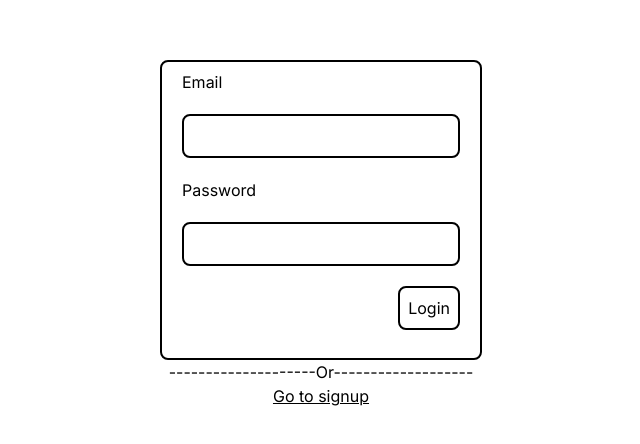
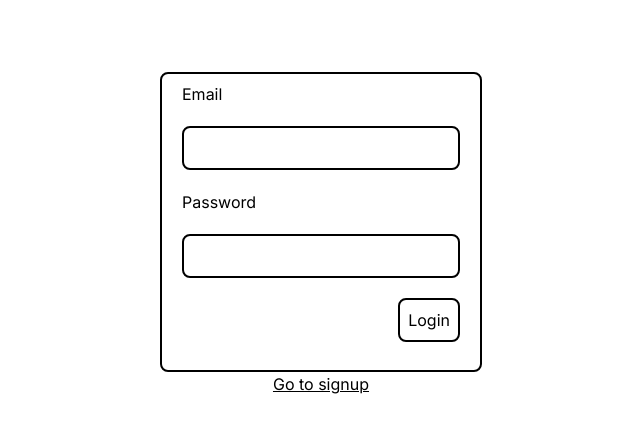
Before and after one commit to Narayana212/Conclave, a Next.js app: page /login in a window 1280 px wide. Shown: the part 166-610 px from the top of the page, without its empty margins (319-959 px from the left). Built offline with nearby package versions, Linux system fonts and the light colour scheme.

Commit message:
updated database url

```diff
--- a/src/app/login/page.jsx
+++ b/src/app/login/page.jsx
@@ -61,7 +61,6 @@ export default function Login() {
         </button>
         <p>{message}</p>
       </form>
-      <p>--------------------Or-------------------</p>
       <Link className="underline" href="/signup">
         Go to signup
       </Link>
```
